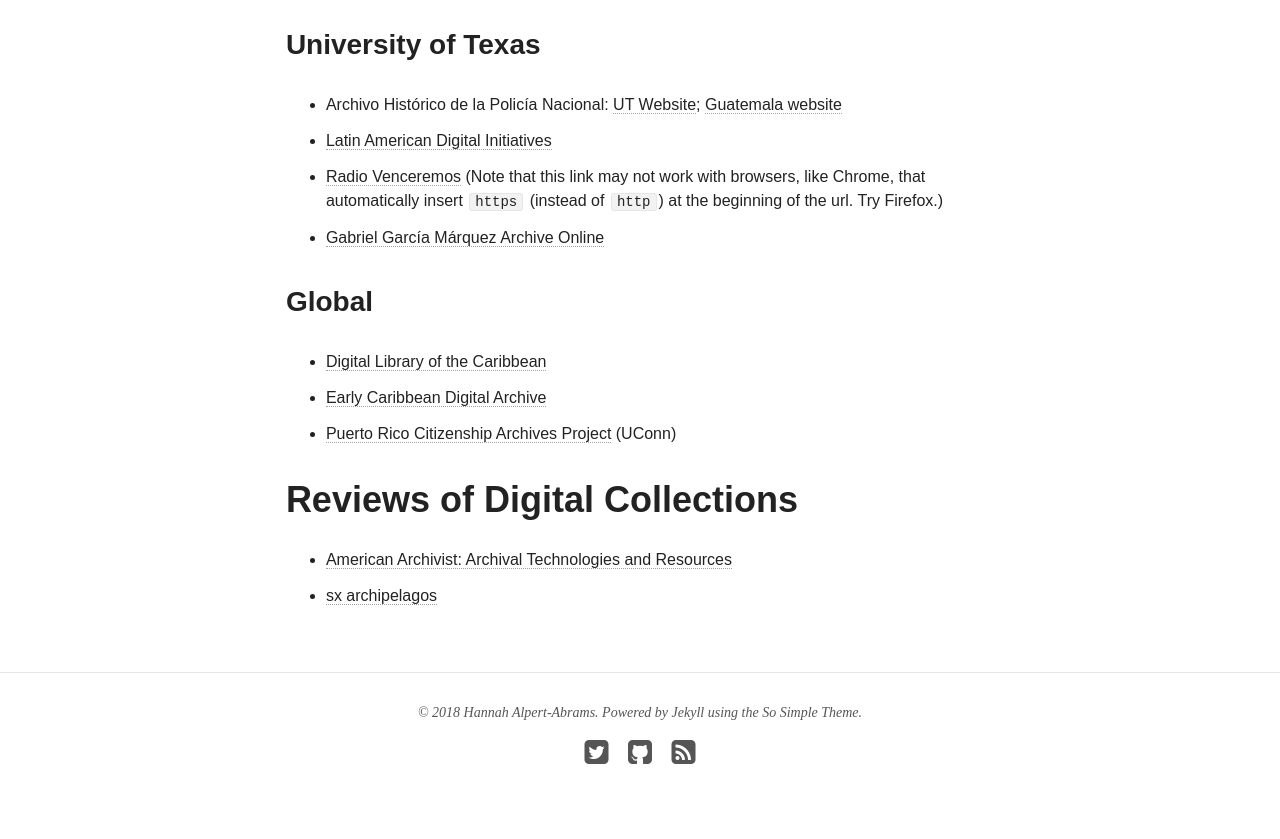
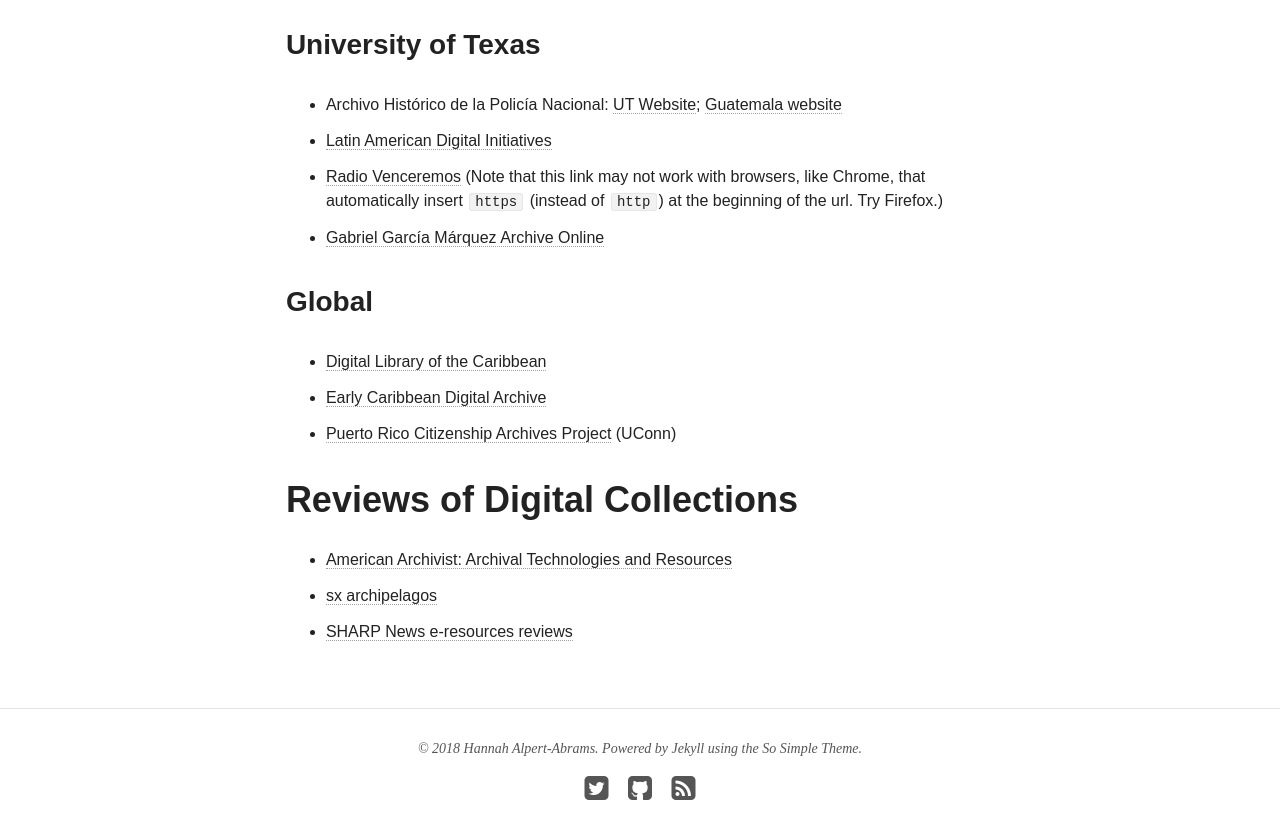
Before and after one commit to pilarvillanueva/criticalarchives, a Jekyll site: the page built from resources/index.md, in a window 1280 px wide and 900 px high, scrolled down 966 px. Shown: the top 839 px of the window. Built offline with Jekyll 4.4.1, drawn with Linux system fonts in a browser that asks for light colours; nearby versions of some CDN libraries.

Commit message:
adding resource links

```diff
--- a/resources/index.md
+++ b/resources/index.md
@@ -27,3 +27,4 @@
 # Reviews of Digital Collections
 * [American Archivist: Archival Technologies and Resources](https://www2.archivists.org/american-archivist-reviews/tech-and-resources)
 * [sx archipelagos](http://www.smallaxe.net/sxarchipelagos/)
+* [SHARP News e-resources reviews](http://www.sharpweb.org/sharpnews/category/e-resource/)
```
